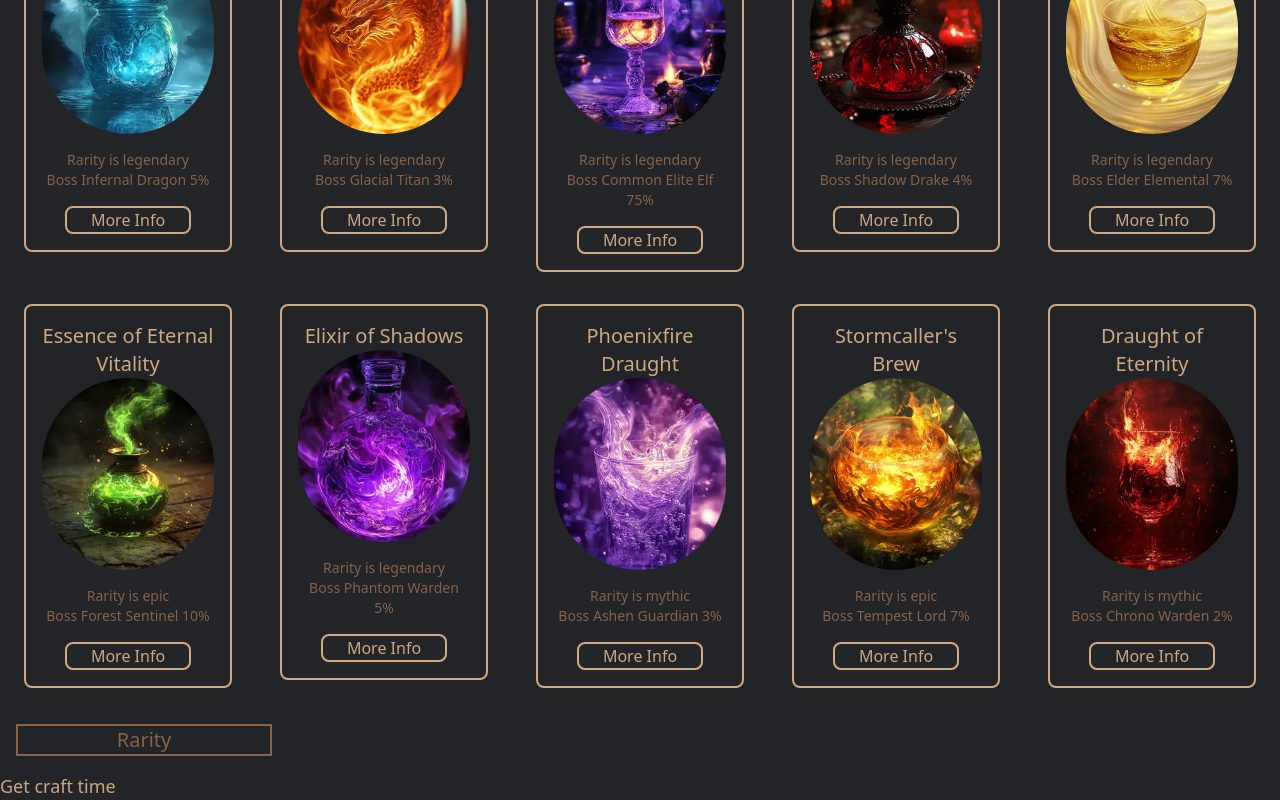
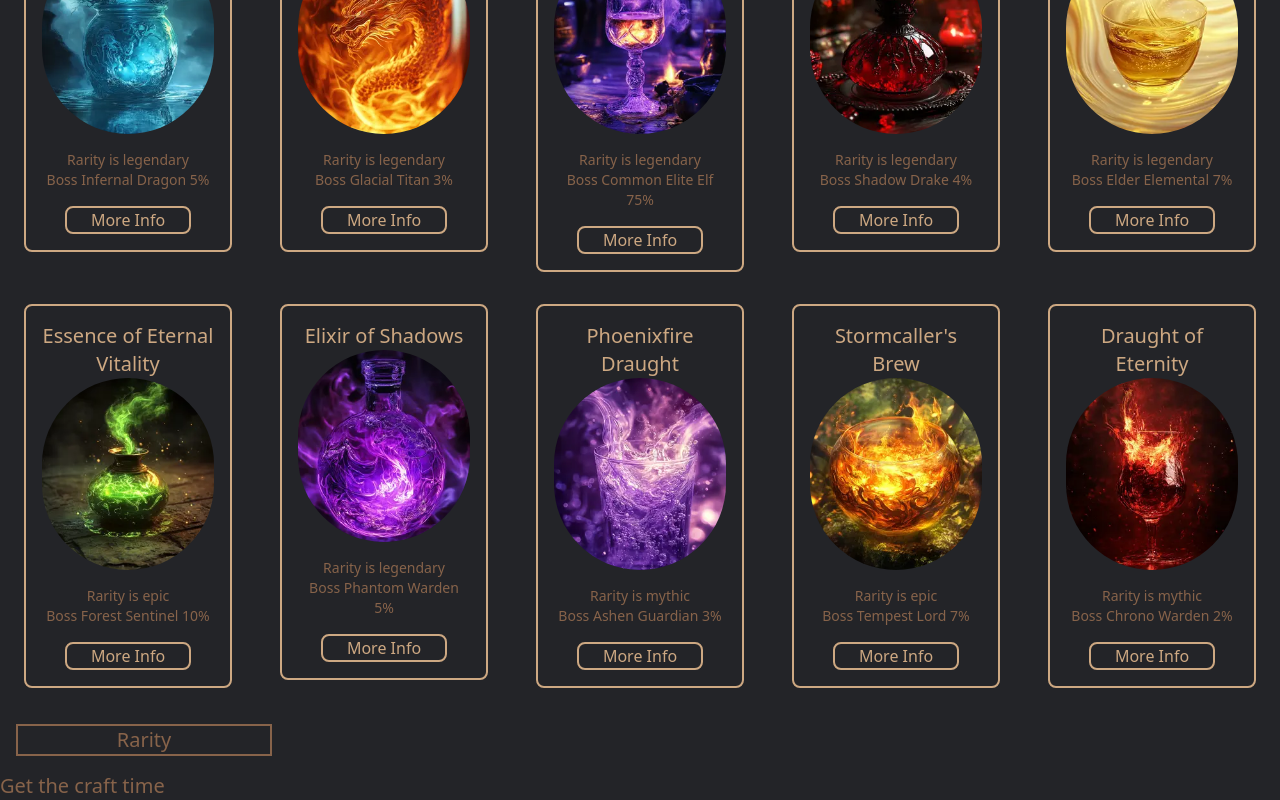
Before and after one commit to mikel161211231/mikel-lopez-intcli2425, a React (Vite) app: page / in a window 1280 px wide. Shown: the part 164-964 px from the top of the page. Built offline with nearby package versions, Linux system fonts and the light colour scheme.

Commit message:
[UPDATE] Update the craft time button

```diff
--- a/src/components/CraftTimeButton.tsx
+++ b/src/components/CraftTimeButton.tsx
@@ -16,13 +16,11 @@ const CraftTimeButton: React.FC<CraftTimeButtonProps> = ({ potions }) => {
 
     return (
         <>
-            <div className="grid grid-cols-2 grid-rows-1 flex-grow mt-2">
-                <div className="text-lg text-medievalSepia">
-                    <button onClick={calculateCraftTime}>Get craft time</button>
-                </div>
-                <div className="text-lg text-medievalSepia">
+            <div className="mt-4 grid grid-cols-2 grid-rows-1 flex-grow">
+                <div className="">
+                    <button onClick={calculateCraftTime} className="text-xl text-darkSepia">Get the craft time</button>
                     {(craftTime !== -1) && (
-                        <p>Crafting time is {craftTime} minutes</p>
+                        <p className="text-lg text-medievalSepia">Crafting time is {craftTime} minutes</p>
                     )}
                 </div>
             </div>
```
